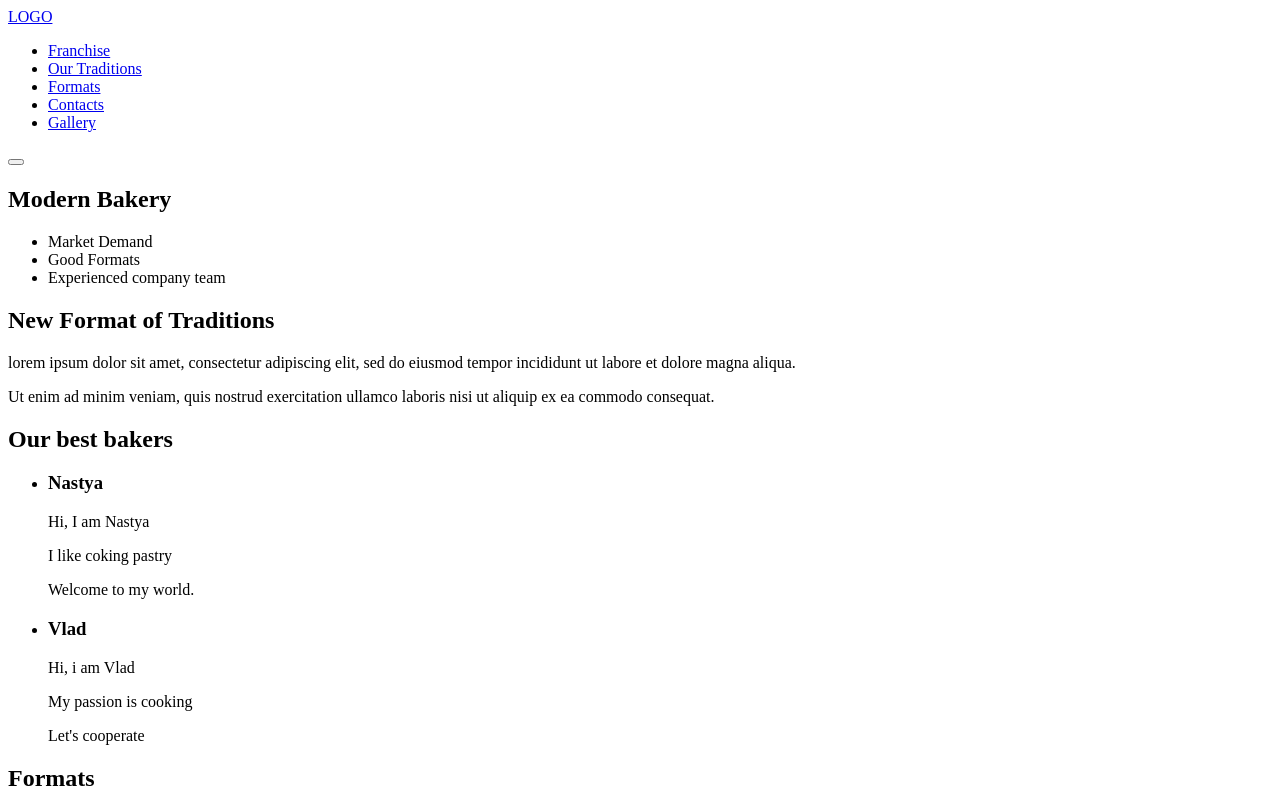
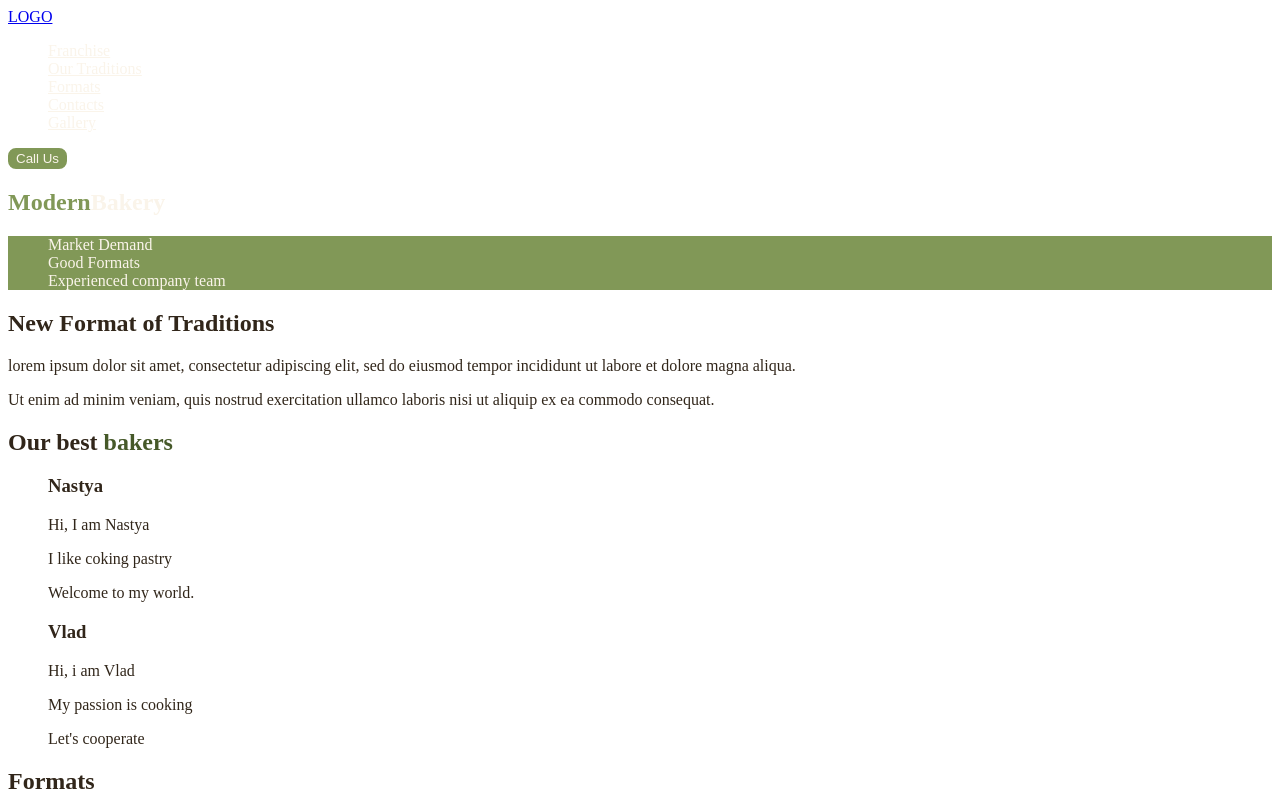
Before and after one commit to VeronikaPro/BakeryShop, a plain HTML site: page index.html in a window 1280 px wide. Shown: the top 800 px of the page. Drawn offline with Linux system fonts and the light colour scheme.

Commit message:
Add css.styles and css variables

```diff
--- /dev/null
+++ b/css/style.css
@@ -0,0 +1,58 @@
+/*Прописуємо CSS змінні через root: (tag html означає одне і теж)*/
+:root{
+    --color-brand: #819857;
+    --color-brand-dark: #465929;
+    --color-primary-light:#faf4ea;
+    --color-primary-dark:#31261a;
+}
+
+/* Base */
+ul {
+    list-style-type: none;
+}
+
+body{
+    color: var(--color-primary-dark);
+}
+
+.btn{
+    background-color:var(--color-brand);
+    border-radius: 8px;
+    border:2px solid var(--color-brand);
+    color: var(--color-primary-light);
+    cursor: pointer;
+}
+
+.btn:hover{
+    background-color: transparent;
+    color: var(--color-brand-dark);
+}
+
+.btn:active{
+    background-color:var(--color-brand);
+}
+
+.link{
+color: var(--color-primary-light)
+}
+
+.link:hover{
+color: var(--color-brand);
+}
+
+.hero-title{
+    color:var(--color-primary-light);
+}
+
+.hero-title .accent{
+    color: var(--color-brand);
+}
+
+.advantages-list{
+color: var(--color-primary-light);/* HEX value */
+background-color: var(--color-brand);
+    }
+
+.section-title .accent{
+    color: var(--color-brand-dark);
+}
--- a/index.html
+++ b/index.html
@@ -4,33 +4,34 @@
     <meta charset="UTF-8" />
     <meta name="viewport" content="width=device-width, initial-scale=1.0" />
     <title>Mordern Bakery</title>
+    <link rel="stylesheet" href="./css/style.css">
   </head>
   <body>
     <header>
       <nav>
         <a href="#">LOGO</a>
         <!--logo -->
-        <ul>
-          <li><a href="#">Franchise</a></li>
-          <li><a href="#">Our Traditions</a></li>
-          <li><a href="#">Formats</a></li>
-          <li><a href="#">Contacts</a></li>
-          <li><a href="#">Gallery</a></li>
+        <ul >
+          <li><a class="link" href="#">Franchise</a></li>
+          <li><a class="link" href="#">Our Traditions</a></li>
+          <li><a class="link" href="#">Formats</a></li>
+          <li><a class="link" href="#">Contacts</a></li>
+          <li><a class="link" href="#">Gallery</a></li>
         </ul>
       </nav>
-      <button type="submit"></button>
+      <button type="submit" class="btn">Call Us</button>
     </header>
     <main>
       <section>
-        <h1>Modern Bakery</h1>
+        <h1 class="hero-title"><span class="accent">Modern</span>Bakery</h1>
       </section>
       <section>
-        <ul>
+        <ul class="advantages-list">
           <li>Market Demand</li>
           <li>Good Formats</li>
           <li>Experienced company team</li>
         </ul>
-        <h2>New Format of Traditions</h2>
+        <h2 class="section-title">New Format of Traditions</h2>
         <p>
           <span>lorem ipsum dolor</span> sit amet, consectetur adipiscing elit,
           sed do eiusmod tempor incididunt ut labore et dolore magna aliqua.
@@ -41,7 +42,7 @@
         </p>
       </section>
       <section>
-        <h2>Our best bakers</h2>
+        <h2 class="section-title">Our best <span class="accent">bakers</span></h2>
         <ul>
           <li>
             <article>
@@ -62,27 +63,27 @@
         </ul>
       </section>
       <section>
-        <h2>Formats</h2>
+        <h2 class="section-title">Formats</h2>
         <ul>
           <li>
             <article>
-              <h3>Walrus</h3>
+              <h3 class="section-title">Walrus</h3>
             </article>
           </li>
           <li>
             <article>
-              <h3>Horseshoe</h3>
+              <h3 class="section-title">Horseshoe</h3>
             </article>
           </li>
           <li>
             <article>
-              <h3>Handlebar</h3>
+              <h3 class="section-title">Handlebar</h3>
             </article>
           </li>
         </ul>
       </section>
       <section>
-        <h2>Join to the chain of our bakeries</h2>
+        <h2 class="section-title">Join to the chain of our bakeries</h2>
       </section>
     </main>
     <footer>
```
Also changed, not shown: images/b3.jpg (added), images/b5.jpg (added), images/b7.jpg (added), style.css (deleted), 5 other files.
